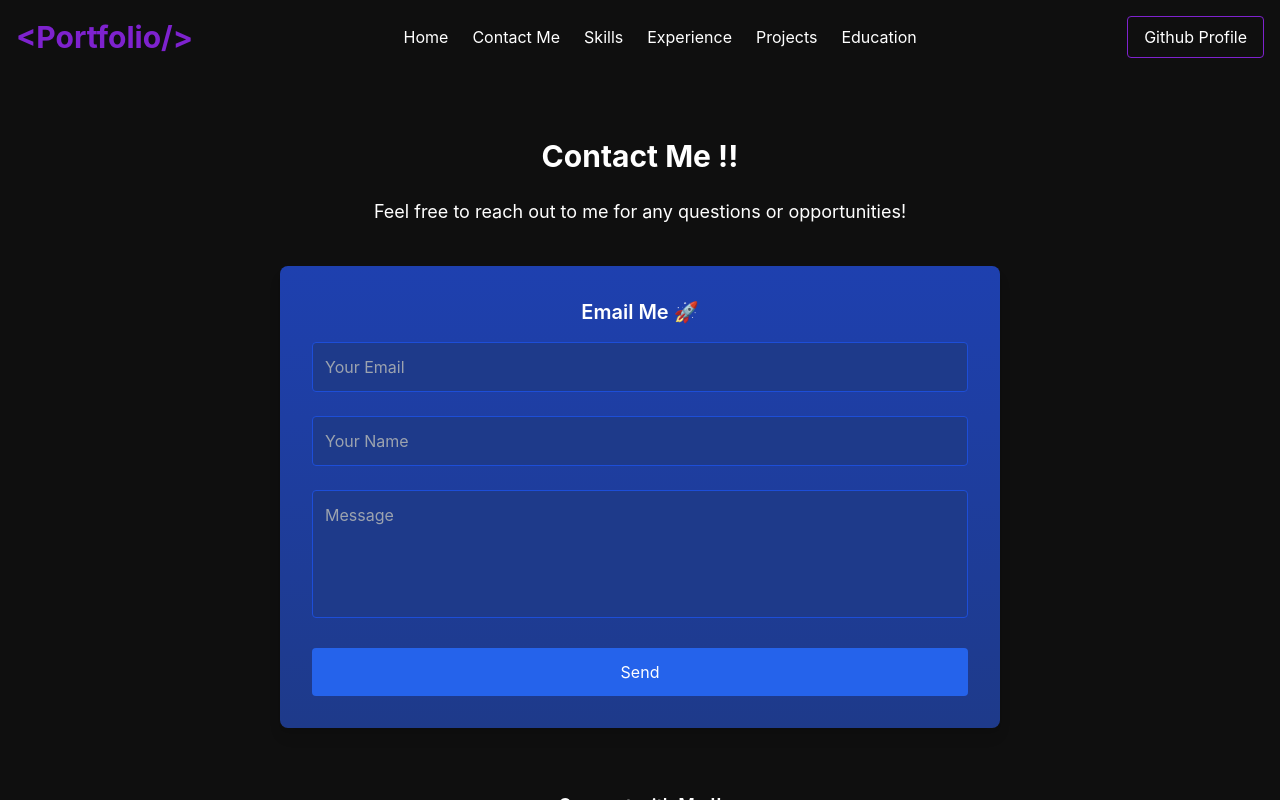
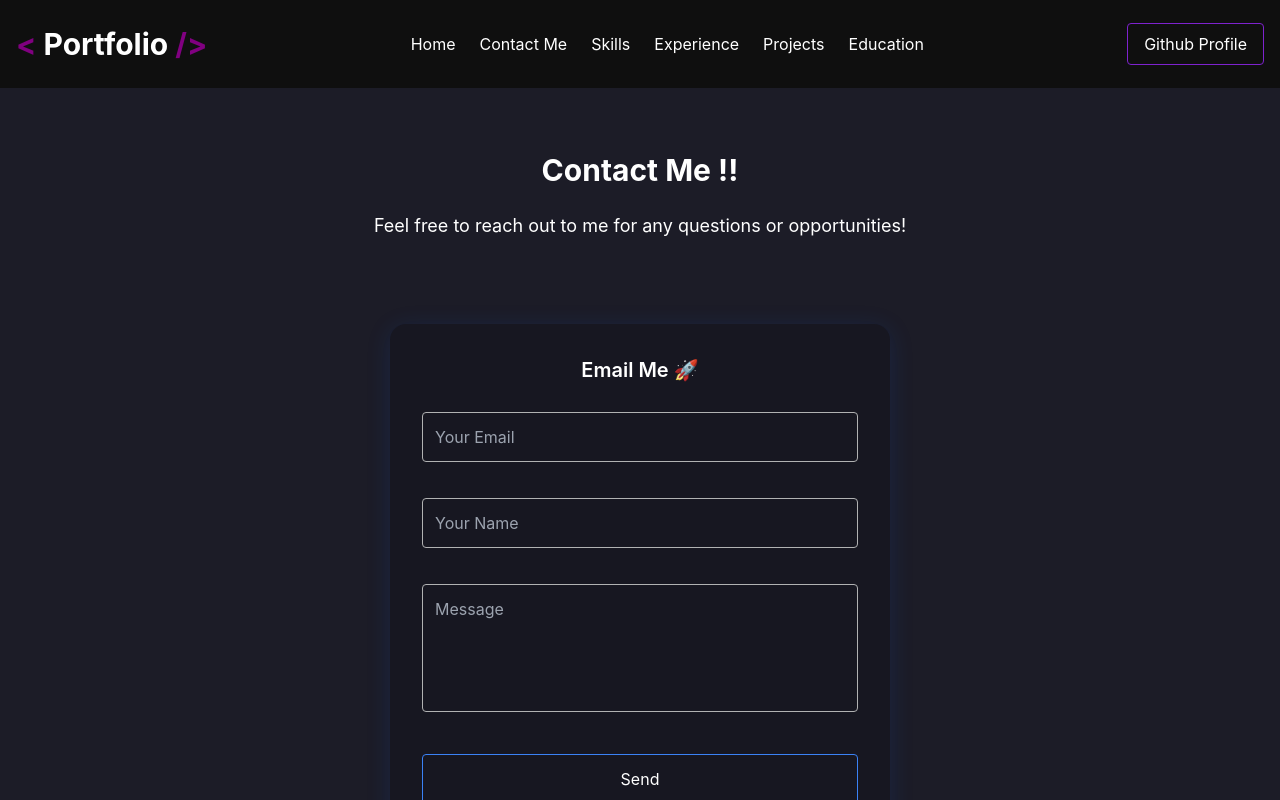
Before and after one commit to angeldevmobile/my-portfolio-dev, a React (Create React App) app: page / in a window 1280 px wide. Both pictures are taken after a click on the button "Contact Me". Shown: the top 800 px of the page. Built offline with nearby package versions, Linux system fonts and the light colour scheme.

Commit message:
nuevo estilo

```diff
--- a/src/App.tsx
+++ b/src/App.tsx
@@ -1,3 +1,5 @@
+// App.tsx
+
 import React, { useState } from 'react';
 import Header from '../src/components/Header';
 import HeroSection from '../src/components/HeroSection';
@@ -9,43 +11,18 @@ import Study from './components/Study';
 import Contact from './components/Contact';
 
 const App: React.FC = () => {
-  // Estado para controlar la sección visible
   const [currentSection, setCurrentSection] = useState('hero');
 
   return (
     <div className="min-h-screen overflow-hidden text-white bg-dark">
       <Header setCurrentSection={setCurrentSection} />
 
-      {currentSection === 'hero' && (
-        <section id="hero">
-          <HeroSection />
-        </section>
-      )}
-      {currentSection === 'skills' && (
-        <section id="skills">
-          <Skills />
-        </section>
-      )}
-      {currentSection === 'experience' && (
-        <section id="experience">
-          <Experience />
-        </section>
-      )}
-      {currentSection === 'projects' && (
-        <section id="projects">
-          <Project />
-        </section>
-      )}
-      {currentSection === 'education' && (
-        <section id="education">
-          <Study />
-        </section>
-      )}
-      {currentSection === 'contact' && (
-        <section id="contact">
-          <Contact />
-        </section>
-      )}
+      {currentSection === 'hero' && <HeroSection setCurrentSection={setCurrentSection} />}
+      {currentSection === 'skills' && <Skills />}
+      {currentSection === 'experience' && <Experience />}
+      {currentSection === 'projects' && <Project />}
+      {currentSection === 'education' && <Study />}
+      {currentSection === 'contact' && <Contact />}
 
       <Footer />
     </div>
--- a/src/components/Contact.tsx
+++ b/src/components/Contact.tsx
@@ -1,21 +1,23 @@
 // Contact.tsx
-
-import React, { useState } from 'react';
+import "./css/contact.css";
+import React, { useState } from "react";
 
 const Contact: React.FC = () => {
   const [formData, setFormData] = useState({
-        email: '',
-        name: '',
-        message: ''
+    email: "",
+    name: "",
+    message: "",
   });
 
-    const [statusMessage, setStatusMessage] = useState('');
+  const [statusMessage, setStatusMessage] = useState("");
 
-    const handleInputChange = (e: React.ChangeEvent<HTMLInputElement | HTMLTextAreaElement>) => {
+  const handleInputChange = (
+    e: React.ChangeEvent<HTMLInputElement | HTMLTextAreaElement>
+  ) => {
     const { name, value } = e.target;
     setFormData({
       ...formData,
-            [name]: value
+      [name]: value,
     });
   };
 
@@ -23,46 +25,57 @@ const Contact: React.FC = () => {
     e.preventDefault();
 
     try {
-            const response = await fetch('/api/send-email', {
-                method: 'POST',
+      const response = await fetch("/api/send-email", {
+        method: "POST",
         headers: {
-                    'Content-Type': 'application/json',
+          "Content-Type": "application/json",
         },
         body: JSON.stringify(formData),
       });
 
       if (response.ok) {
-                setStatusMessage('Correo enviado exitosamente!');
+        setStatusMessage("Correo enviado exitosamente!");
         setFormData({
-                    email: '',
-                    name: '',
-                    message: ''
+          email: "",
+          name: "",
+          message: "",
         });
       } else {
-                setStatusMessage('Hubo un problema al enviar el correo.');
+        setStatusMessage("Hubo un problema al enviar el correo.");
       }
     } catch (error) {
-            console.error('Error:', error);
-            setStatusMessage('Hubo un problema con el servidor.');
+      console.error("Error:", error);
+      setStatusMessage("Hubo un problema con el servidor.");
     }
   };
 
   return (
-        <section className="py-16 text-white bg-gradient-to-r from-purple-900 via-blue-900 to-purple-900">
+    <section
+      id="contact"
+      className="py-16 text-white"
+      style={{ backgroundColor: "rgb(28, 28, 39)" }} // Aplicar color de fondo aquí
+    >
       <div className="max-w-3xl px-6 mx-auto text-center">
         <h2 className="mb-6 text-3xl font-bold">Contact Me !!</h2>
-                <p className="mb-10 text-lg">Feel free to reach out to me for any questions or opportunities!</p>
-                <form
-                    className="p-8 rounded-lg shadow-lg bg-gradient-to-b from-blue-800 to-blue-900"
-                    onSubmit={handleSubmit}
-                >
-                    <h3 className="mb-4 text-xl font-semibold">Email Me <span role="img" aria-label="rocket">🚀</span></h3>
+        <p className="mb-10 text-lg">
+          Feel free to reach out to me for any questions or opportunities!
+        </p>
+        <div className="flex items-center justify-center p-4">
+          {" "}
+          {/* Añadido padding para un poco de espacio interno */}
+          <form className="custom-form" onSubmit={handleSubmit}>
+            <h3 className="mb-4 text-xl font-semibold text-white">
+              Email Me{" "}
+              <span role="img" aria-label="rocket">
+                🚀
+              </span>
+            </h3>
             <div className="mb-6">
               <input
                 type="email"
                 name="email"
                 placeholder="Your Email"
-                            className="w-full p-3 bg-blue-900 border border-blue-700 rounded focus:outline-none focus:border-blue-500"
+                className="w-full p-3 bg-[#171721] border border-[rgb(177,178,179)] rounded focus:outline-none focus:border-blue-500 text-white" // Cambiado el borde
                 value={formData.email}
                 onChange={handleInputChange}
                 required
@@ -73,7 +86,7 @@ const Contact: React.FC = () => {
                 type="text"
                 name="name"
                 placeholder="Your Name"
-                            className="w-full p-3 bg-blue-900 border border-blue-700 rounded focus:outline-none focus:border-blue-500"
+                className="w-full p-3 bg-[#171721] border border-[rgb(177,178,179)] rounded focus:outline-none focus:border-blue-500 text-white" // Cambiado el borde
                 value={formData.name}
                 onChange={handleInputChange}
                 required
@@ -83,36 +96,57 @@ const Contact: React.FC = () => {
               <textarea
                 name="message"
                 placeholder="Message"
-                            className="w-full h-32 p-3 bg-blue-900 border border-blue-700 rounded resize-none focus:outline-none focus:border-blue-500"
+                className="w-full h-32 p-3 bg-[#171721] border border-[rgb(177,178,179)] rounded resize-none focus:outline-none focus:border-blue-500 text-white" // Cambiado el borde
                 value={formData.message}
                 onChange={handleInputChange}
-                            required
-                        ></textarea>
+                required></textarea>
             </div>
             <button
               type="submit"
-                        className="w-full p-3 transition-colors duration-300 bg-blue-600 rounded hover:bg-blue-700 focus:outline-none"
-                    >
+              className="w-full p-3 transition-colors duration-300 bg-[#171721] border border-blue-500 rounded hover:bg-blue-600 focus:outline-none text-white">
               Send
             </button>
           </form>
+        </div>
+
         {statusMessage && <p className="mt-4">{statusMessage}</p>}
       </div>
       <footer className="mt-16">
         <div className="max-w-3xl px-6 mx-auto text-center">
           <h4 className="mb-4 text-lg font-semibold">Connect with Me !!</h4>
-                    <div className="flex justify-center mb-6 space-x-6">
-                        <a href="#about" className="hover:text-blue-400">About</a>
-                        <a href="#skills" className="hover:text-blue-400">Skills</a>
-                        <a href="#experience" className="hover:text-blue-400">Experience</a>
-                        <a href="#projects" className="hover:text-blue-400">Projects</a>
-                        <a href="#education" className="hover:text-blue-400">Education</a>
+          <div className="flex justify-center mb-6 space-x-2 md:space-x-6">
+            <a href="#about" className="hover:text-blue-400">
+              About
+            </a>
+            <a href="#skills" className="hover:text-blue-400">
+              Skills
+            </a>
+            <a href="#experience" className="hover:text-blue-400">
+              Experience
+            </a>
+            <a href="#projects" className="hover:text-blue-400">
+              Projects
+            </a>
+            <a href="#education" className="hover:text-blue-400">
+              Education
+            </a>
           </div>
+
           <div className="flex justify-center space-x-6 text-2xl">
-                        <a href="https://facebook.com" className="hover:text-blue-400"><i className="fab fa-facebook"></i></a>
-                        <a href="https://twitter.com" className="hover:text-blue-400"><i className="fab fa-twitter"></i></a>
-                        <a href="https://www.linkedin.com/in/gabriel-zapata-239501287/" className="hover:text-blue-400"><i className="fab fa-linkedin"></i></a>
-                        <a href="https://instagram.com" className="hover:text-blue-400"><i className="fab fa-instagram"></i></a>
+            <a href="https://facebook.com" className="hover:text-blue-400">
+              <i className="fab fa-facebook"></i>
+            </a>
+            <a href="https://twitter.com" className="hover:text-blue-400">
+              <i className="fab fa-twitter"></i>
+            </a>
+            <a
+              href="https://www.linkedin.com/in/gabriel-zapata-239501287/"
+              className="hover:text-blue-400">
+              <i className="fab fa-linkedin"></i>
+            </a>
+            <a href="https://instagram.com" className="hover:text-blue-400">
+              <i className="fab fa-instagram"></i>
+            </a>
           </div>
         </div>
       </footer>
--- a/src/components/Header.tsx
+++ b/src/components/Header.tsx
@@ -1,5 +1,5 @@
-import React, { useState } from 'react';
-import { FaBars, FaTimes } from 'react-icons/fa'; // Importa iconos para el menú
+import React, { useState } from "react";
+import { FaBars, FaTimes } from "react-icons/fa"; // Importa iconos para el menú
 
 interface HeaderProps {
   setCurrentSection: (section: string) => void; // función para cambiar la sección visible
@@ -14,56 +14,54 @@ const Header: React.FC<HeaderProps> = ({ setCurrentSection }) => {
 
   return (
     <header className="flex items-center justify-between p-4 bg-dark">
-      <h1 className="text-3xl font-bold text-purple">{'<Portfolio/>'}</h1>
+      <h1 className="text-3xl font-bold">
+        <span style={{ color: "purple" }}>{"< "}</span>
+        <span style={{ color: "white" }}>Portfolio</span>
+        <span style={{ color: "purple" }}>{" />"}</span>
+      </h1>
 
       {/* Menú en versión de escritorio */}
       <nav className="justify-center flex-grow hidden md:flex">
         <ul className="flex space-x-6">
           <li>
             <button
-              onClick={() => setCurrentSection('hero')}
-              className="text-white hover:text-purple"
-            >
+              onClick={() => setCurrentSection("hero")}
+              className="text-white hover:text-purple">
               Home
             </button>
           </li>
           <li>
             <button
-              onClick={() => setCurrentSection('contact')}
-              className="text-white hover:text-purple"
-            >
+              onClick={() => setCurrentSection("contact")}
+              className="text-white hover:text-purple">
               Contact Me
             </button>
           </li>
           <li>
             <button
-              onClick={() => setCurrentSection('skills')}
-              className="text-white hover:text-purple"
-            >
+              onClick={() => setCurrentSection("skills")}
+              className="text-white hover:text-purple">
               Skills
             </button>
           </li>
           <li>
             <button
-              onClick={() => setCurrentSection('experience')}
-              className="text-white hover:text-purple"
-            >
+              onClick={() => setCurrentSection("experience")}
+              className="text-white hover:text-purple">
               Experience
             </button>
           </li>
           <li>
             <button
-              onClick={() => setCurrentSection('projects')}
-              className="text-white hover:text-purple"
-            >
+              onClick={() => setCurrentSection("projects")}
+              className="text-white hover:text-purple">
               Projects
             </button>
           </li>
           <li>
             <button
-              onClick={() => setCurrentSection('education')}
-              className="text-white hover:text-purple"
-            >
+              onClick={() => setCurrentSection("education")}
+              className="text-white hover:text-purple">
               Education
             </button>
           </li>
@@ -73,8 +71,7 @@ const Header: React.FC<HeaderProps> = ({ setCurrentSection }) => {
       {/* Botón de GitHub siempre a la derecha */}
       <a
         href="https://github.com/ALPHA0101010101001010101010101011010"
-        className="px-4 py-2 ml-auto text-white border rounded border-purple hover:bg-purple"
-      >
+        className="px-4 py-2 ml-auto text-white border rounded border-purple hover:bg-purple">
         Github Profile
       </a>
 
@@ -91,49 +88,61 @@ const Header: React.FC<HeaderProps> = ({ setCurrentSection }) => {
           <ul className="flex flex-col items-center space-y-4">
             <li>
               <button
-                onClick={() => { setCurrentSection('hero'); toggleMenu(); }}
-                className="text-white hover:text-purple"
-              >
+                onClick={() => {
+                  setCurrentSection("hero");
+                  toggleMenu();
+                }}
+                className="text-white hover:text-purple">
                 Home
               </button>
             </li>
             <li>
               <button
-                onClick={() => { setCurrentSection('contact'); toggleMenu(); }}
-                className="text-white hover:text-purple"
-              >
+                onClick={() => {
+                  setCurrentSection("contact");
+                  toggleMenu();
+                }}
+                className="text-white hover:text-purple">
                 Contact Me
               </button>
             </li>
             <li>
               <button
-                onClick={() => { setCurrentSection('skills'); toggleMenu(); }}
-                className="text-white hover:text-purple"
-              >
+                onClick={() => {
+                  setCurrentSection("skills");
+                  toggleMenu();
+                }}
+                className="text-white hover:text-purple">
                 Skills
               </button>
             </li>
             <li>
               <button
-                onClick={() => { setCurrentSection('experience'); toggleMenu(); }}
-                className="text-white hover:text-purple"
-              >
+                onClick={() => {
+                  setCurrentSection("experience");
+                  toggleMenu();
+                }}
+                className="text-white hover:text-purple">
                 Experience
               </button>
             </li>
             <li>
               <button
-                onClick={() => { setCurrentSection('projects'); toggleMenu(); }}
-                className="text-white hover:text-purple"
-              >
+                onClick={() => {
+                  setCurrentSection("projects");
+                  toggleMenu();
+                }}
+                className="text-white hover:text-purple">
                 Projects
               </button>
             </li>
             <li>
               <button
-                onClick={() => { setCurrentSection('education'); toggleMenu(); }}
-                className="text-white hover:text-purple"
-              >
+                onClick={() => {
+                  setCurrentSection("education");
+                  toggleMenu();
+                }}
+                className="text-white hover:text-purple">
                 Education
               </button>
             </li>
--- a/src/components/HeroSection.tsx
+++ b/src/components/HeroSection.tsx
@@ -23,7 +23,17 @@ const AnimatedText = ({ text }: { text: string }) => {
   );
 };
 
-const HeroSection: React.FC = () => {
+interface HeroSectionProps {
+  setCurrentSection: React.Dispatch<React.SetStateAction<string>>;
+}
+
+const HeroSection: React.FC<HeroSectionProps> = ({ setCurrentSection }) => {
+  const language = 'es'; // O el método que utilices para determinar el idioma
+
+  const handleScrollToContact = () => {
+    setCurrentSection('contact'); // Cambia a la sección de contacto
+  };
+
   return (
     <section className="relative flex items-center justify-center min-h-screen -mt-2 bg-dark">
       <video
@@ -45,20 +55,22 @@ const HeroSection: React.FC = () => {
           <h2 className="text-xl">Hi, I am</h2>
           <h1 className="mt-2 text-5xl font-bold">Angel Dev</h1>
           <h3 className="mt-4 text-2xl">
-            I am a <AnimatedText text="Software Developer" />
+            {language === 'es' ? 'I am' : 'I am a'} <AnimatedText text="Software Developer" />
           </h3>
-          {/* Contenedor con opacidad */}
           <div className="p-4 mt-6 text-lg bg-black bg-opacity-50 rounded-lg" style={{ marginLeft: '-3px' }}>
             I am a software developer specialized in creating innovative applications using Flutter and designing modern, responsive websites. My experience covers the development of robust APIs and the integration of artificial intelligence to provide advanced and efficient technological solutions. My focus is on delivering applications that not only meet the highest quality standards but also provide an exceptional user experience. Whether you're looking for a high-performance mobile app or an interactive website, I'm here to transform your ideas into reality.
           </div>
-          <a href="#contact" className="inline-block px-6 py-3 mt-8 text-white rounded-lg bg-purple hover:bg-white hover:text-purple">
+          <button
+            onClick={handleScrollToContact}
+            className="inline-block px-6 py-3 mt-8 text-white rounded-lg bg-purple hover:bg-white hover:text-purple"
+          >
             Connect with Me
-          </a>
+          </button>
           <div className="flex justify-center mt-6 space-x-6 md:justify-start">
             <a href="https://www.linkedin.com/in/gabriel-zapata-239501287/" className="text-2xl hover:text-purple"><FaLinkedin /></a>
             <a href="https://github.com/ALPHA0101010101001010101010101011010" className="text-2xl hover:text-purple"><FaGithub /></a>
             <a href="https://twitter.com" className="text-2xl hover:text-purple"><FaTwitter /></a>
-            <a href="https://twitter.com" className="text-2xl hover:text-purple"><FaInstagram /></a>
+            <a href="https://instagram.com" className="text-2xl hover:text-purple"><FaInstagram /></a>
           </div>
         </div>
       </div>
--- a/src/components/Study.tsx
+++ b/src/components/Study.tsx
@@ -10,7 +10,7 @@ const Study = () => {
       <p className="mb-12 text-lg">
         My education has been a journey of self-discovery and growth. My educational details are as follows.
       </p>
-      <div className="flex flex-wrap items-stretch justify-center gap-6">
+      <div className="flex flex-wrap items-stretch justify-center gap-6 p-2.5">
         {/* Card 1: UTP */}
         <a href="https://www.utp.edu.pe/web/" className="w-full max-w-lg p-6 rounded-lg border border-purple-500 bg-[#0f111c] shadow-lg flex-grow block">
           <div className="flex items-start space-x-4">
--- /dev/null
+++ b/src/components/css/contact.css
@@ -0,0 +1,16 @@
+.custom-form {
+        width: 90%; /* Ajustado para ocupar menos espacio */
+        max-width: 500px; /* Reducido el tamaño máximo */
+        display: flex;
+        flex-direction: column;
+        background-color: rgb(23, 23, 33);
+        padding: 32px;
+        border-radius: 16px;
+        box-shadow: rgba(23, 92, 230, 0.15) 0px 4px 24px;
+        margin-top: 28px;
+        gap: 12px;
+      }
+
+      .flex {
+        padding: 16px; /* Ajusta el padding en el contenedor */
+      }
```
Lines whose indentation alone changed are shown as unchanged.
